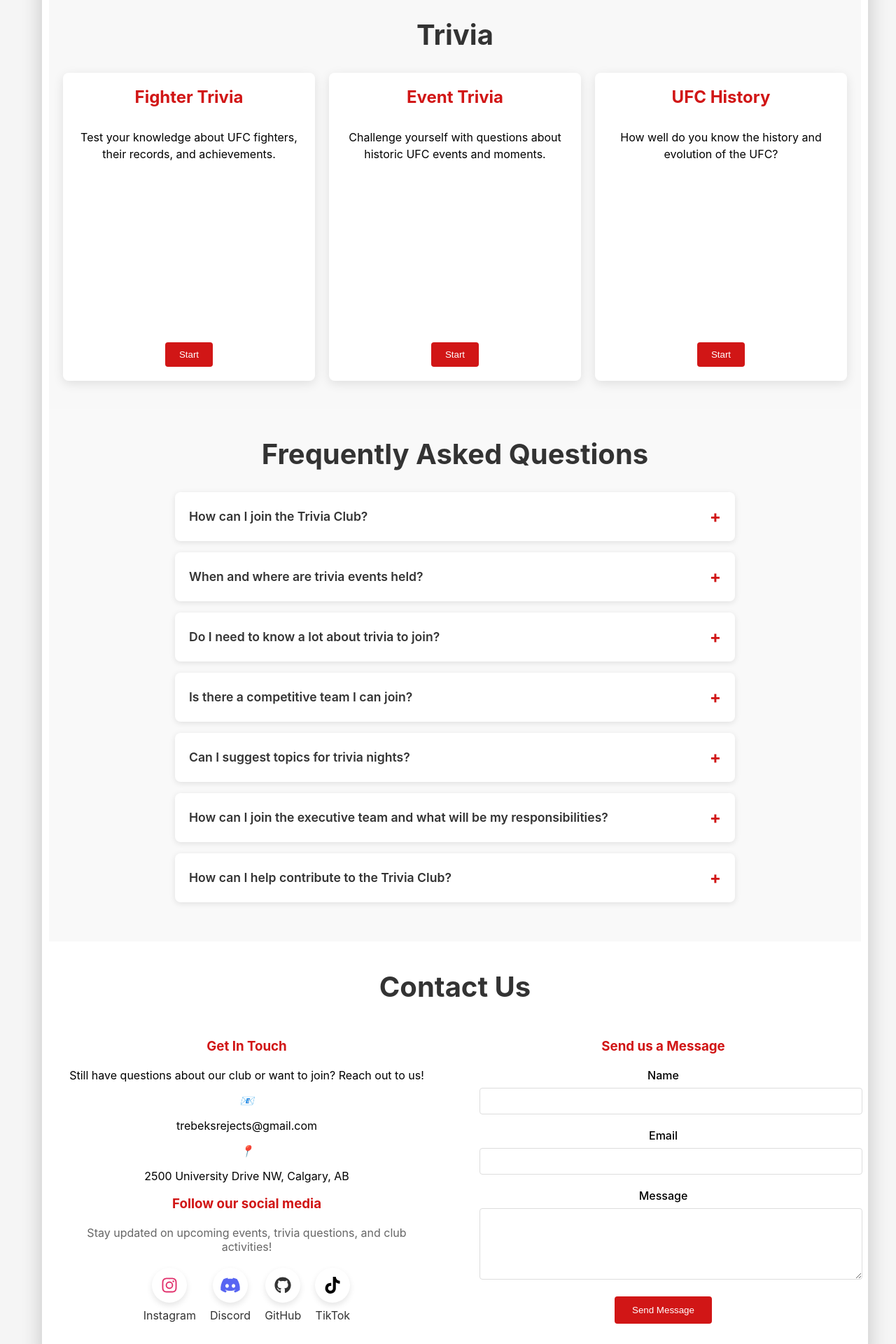
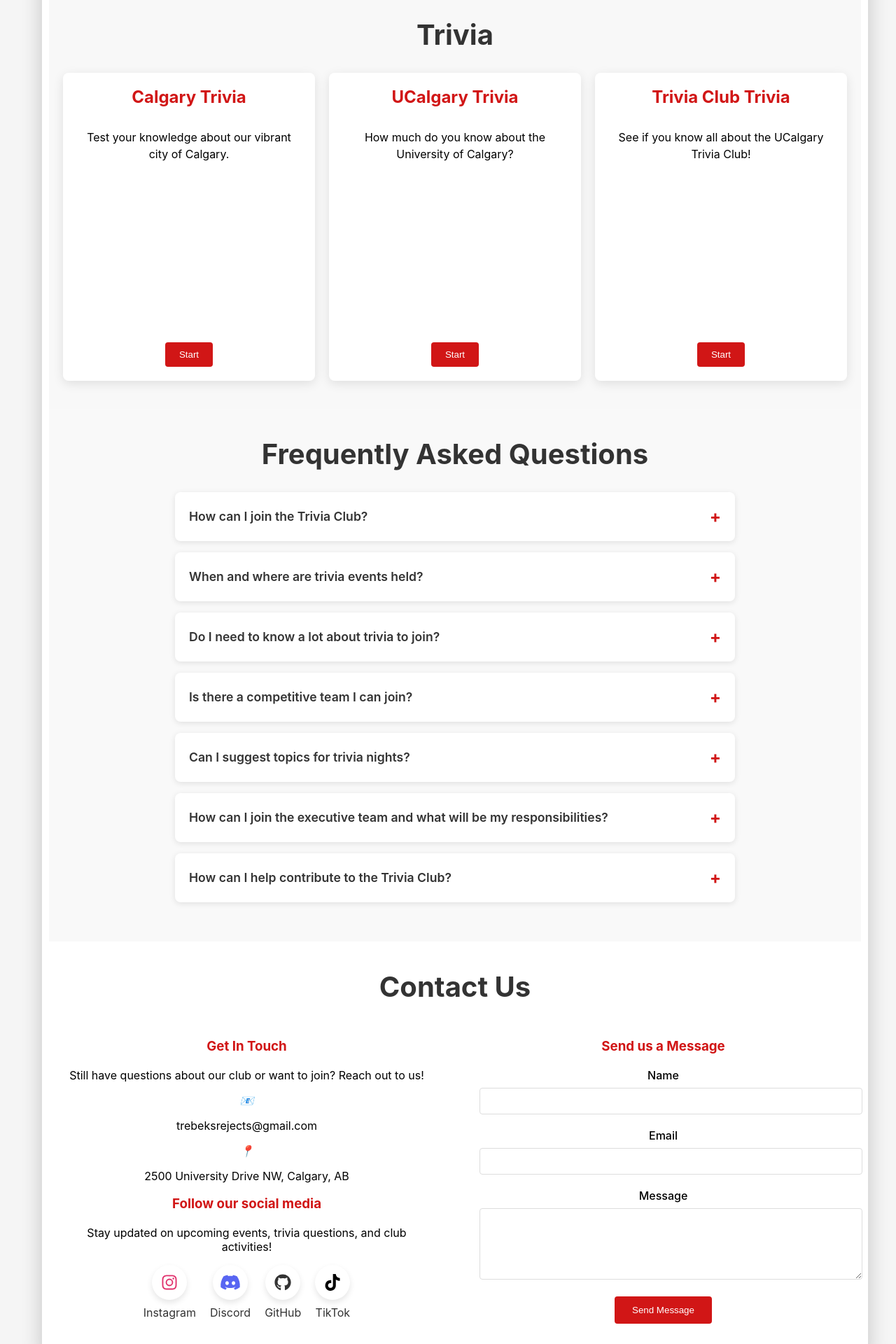
Before and after one commit to ChloeSVillaranda/ucalgary-trivia-club, a Next.js app: page / in a window 1280 px wide. Shown: the part 3540-5460 px from the top of the page at 70% size. Built offline with nearby package versions, Linux system fonts and the light colour scheme.

Commit message:
feat: proper quiz questions

```diff
--- a/components/ContactSection.tsx
+++ b/components/ContactSection.tsx
@@ -82,7 +82,7 @@ const ContactSection: React.FC = () => {
 
           {/* Social media section moved inside contactInfo */}
           <h3>Follow our social media</h3>
-          <p className={contactStyles.socialIntro}>
+          <p>
             Stay updated on upcoming events, trivia questions, and club activities!
           </p>
           <div className={contactStyles.socialLinks}>
--- a/components/TriviaSection.tsx
+++ b/components/TriviaSection.tsx
@@ -44,71 +44,68 @@ const TriviaSection: React.FC = () => {
 
   // Quiz data for each card
   const quizData = [
-    // Fighter Trivia
+    // Calgary Trivia
     [
       {
-        questionText: 'Who was the first UFC Heavyweight Champion?',
+        questionText: 'In what year was the city of Calgary founded?',
         answerOptions: [
-          { answerText: 'Mark Coleman', isCorrect: true },
-          { answerText: 'Randy Couture', isCorrect: false },
-          { answerText: 'Ken Shamrock', isCorrect: false },
-          { answerText: 'Royce Gracie', isCorrect: false },
+          { answerText: '1875', isCorrect: true },
+          { answerText: '1883', isCorrect: false },
+          { answerText: '1905', isCorrect: false },
+          { answerText: '1914', isCorrect: false },
         ],
       },
       {
-        questionText: 'Which fighter has the most knockouts in UFC history?',
+        questionText: 'What is the name of Calgary\'s annual rodeo event?',
         answerOptions: [
-          { answerText: 'Derrick Lewis', isCorrect: false },
-          { answerText: 'Vitor Belfort', isCorrect: false },
-          { answerText: 'Anderson Silva', isCorrect: false },
-          { answerText: 'Matt Brown', isCorrect: true },
+          { answerText: 'Calgary Round-Up', isCorrect: false },
+          { answerText: 'Calgary Stampede', isCorrect: true },
+          { answerText: 'Alberta Rodeo', isCorrect: false },
+          { answerText: 'Prairie Festival', isCorrect: false },
         ],
       },
-      // Add more questions as needed
     ],
-    // Event Trivia
+    // UCalgary Trivia
     [
       {
-        questionText: 'What year was the first UFC event held?',
+        questionText: 'In what year was the University of Calgary established as an autonomous institution?',
         answerOptions: [
-          { answerText: '1991', isCorrect: false },
-          { answerText: '1992', isCorrect: false },
-          { answerText: '1993', isCorrect: true },
-          { answerText: '1995', isCorrect: false },
+          { answerText: '1945', isCorrect: false },
+          { answerText: '1966', isCorrect: true },
+          { answerText: '1972', isCorrect: false },
+          { answerText: '1988', isCorrect: false },
         ],
       },
       {
-        questionText: 'Which venue has hosted the most UFC events?',
+        questionText: 'What is the name of UCalgary\'s mascot?',
         answerOptions: [
-          { answerText: 'T-Mobile Arena', isCorrect: false },
-          { answerText: 'MGM Grand Garden Arena', isCorrect: false },
-          { answerText: 'UFC Apex', isCorrect: true },
-          { answerText: 'Madison Square Garden', isCorrect: false },
+          { answerText: 'Rex the Tyrannosaurus', isCorrect: false },
+          { answerText: 'Dexter the Dino', isCorrect: false },
+          { answerText: 'Rex the Dinosaur', isCorrect: true },
+          { answerText: 'Cal the Dinosaur', isCorrect: false },
         ],
       },
-      // Add more questions as needed
     ],
-    // UFC History
+    // UCalgary Trivia Club Trivia
     [
       {
-        questionText: 'Who founded the UFC?',
+        questionText: 'When was the UCalgary Trivia Club founded?',
         answerOptions: [
-          { answerText: 'Dana White', isCorrect: false },
-          { answerText: 'Art Davie', isCorrect: true },
-          { answerText: 'Lorenzo Fertitta', isCorrect: false },
-          { answerText: 'Joe Rogan', isCorrect: false },
+          { answerText: '2022', isCorrect: false },
+          { answerText: '2023', isCorrect: false },
+          { answerText: '2024', isCorrect: true },
+          { answerText: '2025', isCorrect: false },
         ],
       },
       {
-        questionText: 'In what year did the UFC introduce weight classes?',
+        questionText: 'What is the Trivia Club\'s slogan?',
         answerOptions: [
-          { answerText: '1995', isCorrect: false },
-          { answerText: '1997', isCorrect: true },
-          { answerText: '1999', isCorrect: false },
-          { answerText: '2001', isCorrect: false },
+          { answerText: 'Knowledge is Power', isCorrect: false },
+          { answerText: 'Brainy Nights, Dino Delights', isCorrect: true },
+          { answerText: 'Question Everything', isCorrect: false },
+          { answerText: 'Trivia Champions', isCorrect: false },
         ],
       },
-      // Add more questions as needed
     ]
   ];
 
@@ -259,22 +256,22 @@ const TriviaSection: React.FC = () => {
         <div className={triviaStyles.triviaCard}>
           {renderCardContent(
             0,
-            "Fighter Trivia",
-            "Test your knowledge about UFC fighters, their records, and achievements."
+            "Calgary Trivia",
+            "Test your knowledge about our vibrant city of Calgary."
           )}
         </div>
         <div className={triviaStyles.triviaCard}>
           {renderCardContent(
             1,
-            "Event Trivia",
-            "Challenge yourself with questions about historic UFC events and moments."
+            "UCalgary Trivia",
+            "How much do you know about the University of Calgary?"
           )}
         </div>
         <div className={triviaStyles.triviaCard}>
           {renderCardContent(
             2,
-            "UFC History",
-            "How well do you know the history and evolution of the UFC?"
+            "Trivia Club Trivia",
+            "See if you know all about the UCalgary Trivia Club!"
           )}
         </div>
       </div>
--- a/styles/ContactSection.module.css
+++ b/styles/ContactSection.module.css
@@ -23,12 +23,6 @@
   color: #d11616;
   margin-bottom: 20px;
   font-family: inherit; /* Use the same font as other sections */
-}
-
-.socialIntro {
-  margin-bottom: 20px;
-  color: #666;
-  font-size: 1rem;
 }
 
 /* Social Media Section Styles */
```
